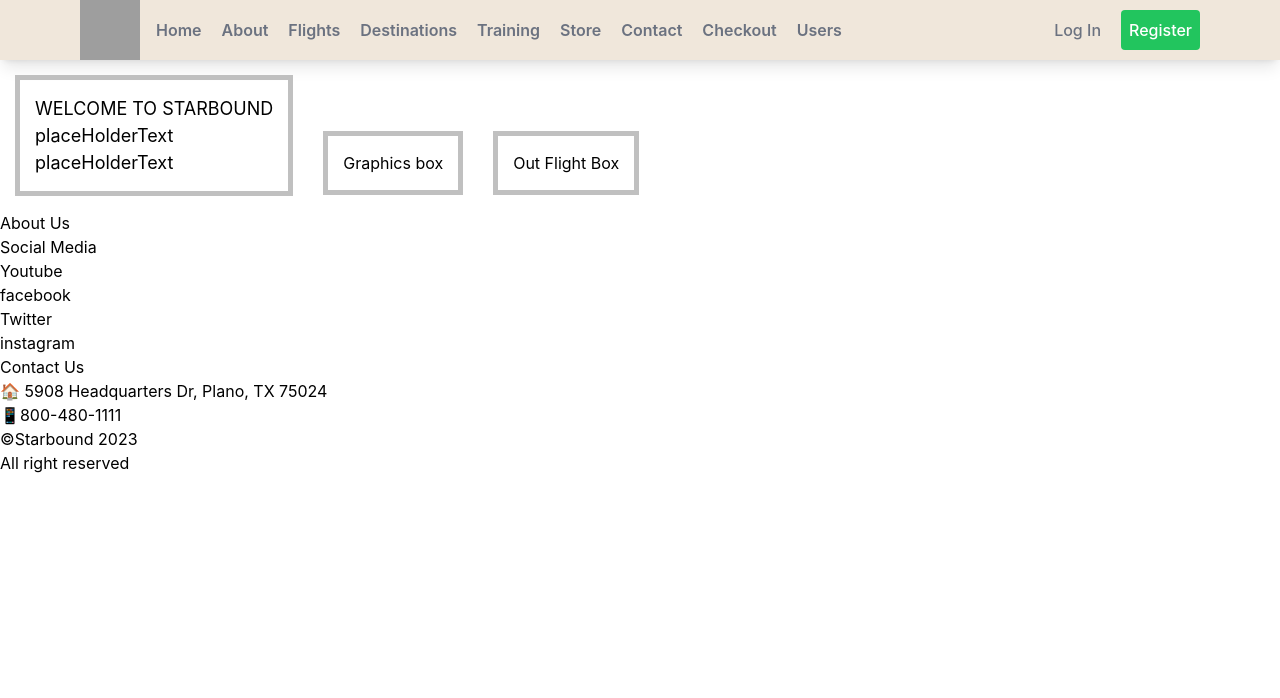
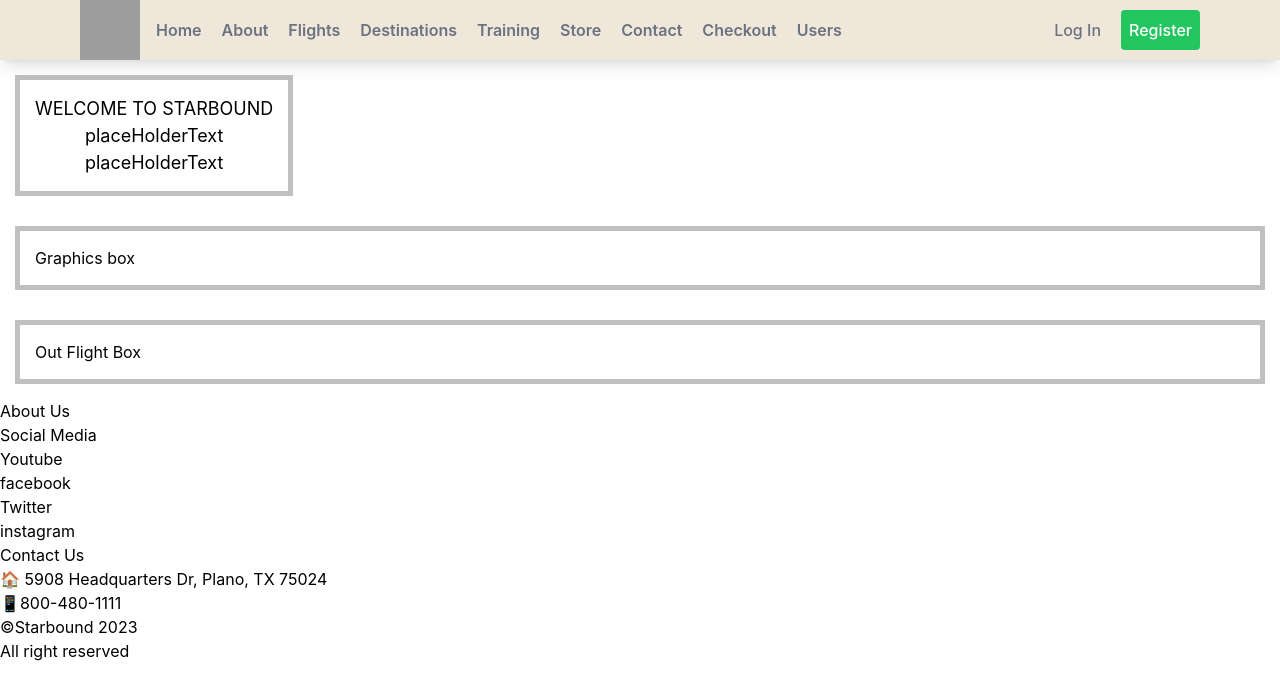
Before and after one commit to syedraza011/starbound, a Next.js app: page / in a window 1280 px wide. Shown: the top 698 px of the page. Built offline with nearby package versions, Linux system fonts and the light colour scheme; grey boxes are pictures that could not be loaded.

Commit message:
index styling

```diff
--- a/src/pages/index.js
+++ b/src/pages/index.js
@@ -9,8 +9,8 @@ import Link from "next/link";
 export default function Home() {
   return (
     <>
-    <div>
-      <div className={styles.homeBox}>
+    <div className={styles.indexBox}>
+      <div className={styles.welcBox}>
         <h1>WELCOME TO STARBOUND</h1>
         <h2>placeHolderText</h2>
         <h2>placeHolderText</h2>
--- a/src/styles/Home.module.css
+++ b/src/styles/Home.module.css
@@ -1,10 +1,21 @@
-.homeBox {
+.indexBox {
+  display: flex;
+  justify-content: space-evenly;
+  flex-direction: column;
+}
+
+.welcBox {
   margin: 15px;
   padding: 15px;
   border: solid silver 5px;
   font-size: large;
-  display: inline-block;
-  position: relative;
+  /* display: inline-block; */
+  width: fit-content;
+  block-size: fit-content;
+  text-align: center;
+
+  /* justify-content: center; */
+  /* position: relative; */
 }
 
 .graphicBox {
@@ -12,6 +23,7 @@
   padding: 15px;
   border: solid silver 5px;
   display: inline-block;
+  /* position: relative; */
 }
 
 .outFlightBox {
```
Lines whose indentation alone changed are shown as unchanged.
